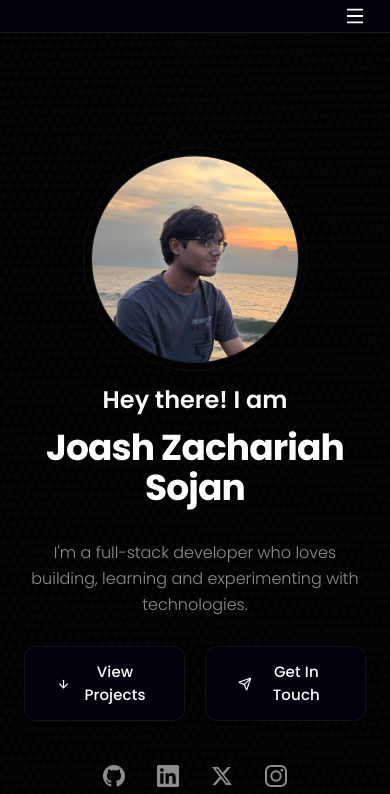
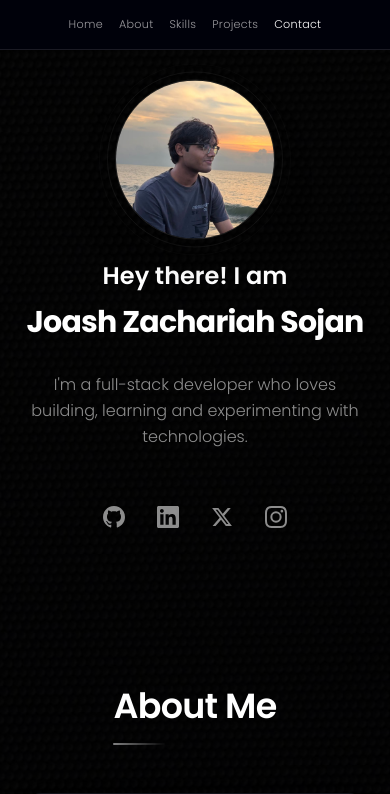
Before and after one commit to joashzach/Portfolio, a Next.js app: page / in a window 390 px wide. Shown: the top 794 px of the page. Built offline with nearby package versions, Linux system fonts and the light colour scheme.

Commit message:
mobile layout changes

```diff
--- a/src/app/page.tsx
+++ b/src/app/page.tsx
@@ -19,7 +19,7 @@ export default function Home() {
       {/* Footer */}
       <footer className="relative z-10 border-t border-white/10 px-6 py-4 text-center bg-[rgb(0,1,10)]">
         <p className="text-sm font-light text-white/60">
-          © {new Date().getFullYear()} {portfolioData.hero.name}. All rights reserved.
+          © {new Date().getFullYear()} {portfolioData.hero.name}
         </p>
       </footer>
     </>
--- a/src/components/About/About.tsx
+++ b/src/components/About/About.tsx
@@ -16,7 +16,7 @@ export default function About() {
 
       <motion.div
         ref={ref}
-        className="glass-card p-8 md:p-12 w-full text-left"
+        className="glass-card p-5 md:p-10 w-full text-left"
         initial={{ opacity: 0, y: 30 }}
         animate={isInView ? { opacity: 1, y: 0 } : {}}
         transition={{ duration: 0.7, delay: 0.2, ease: [0.25, 0.46, 0.45, 0.94] }}
--- a/src/components/Hero/Hero.tsx
+++ b/src/components/Hero/Hero.tsx
@@ -50,7 +50,7 @@ export default function Hero() {
       className="relative flex items-center px-6 md:px-8"
     >
       <motion.div
-        className="mx-auto flex w-full max-w-[1200px] flex-col items-center gap-5 py-39 text-center lg:flex-row lg:gap-20 lg:text-left"
+        className="mx-auto flex w-full max-w-[1200px] flex-col items-center gap-5 py-20 text-center lg:flex-row lg:gap-20 lg:text-left lg:py-32"
         variants={containerVariants}
         initial="hidden"
         animate="visible"
@@ -62,7 +62,7 @@ export default function Hero() {
             transition={{ duration: 6, repeat: Infinity, ease: "easeInOut" }}
             className="relative"
           >
-            <div className="relative h-52 w-52 overflow-hidden rounded-full border border-white/10 shadow-2xl lg:h-64 lg:w-64">
+            <div className="relative h-40 w-40 overflow-hidden rounded-full border border-white/10 shadow-2xl md:h-52 md:w-52 lg:h-64 lg:w-64">
               <Image
                 src={hero.profileImage}
                 alt={hero.name}
@@ -90,7 +90,7 @@ export default function Hero() {
 
           <motion.h1
             variants={itemVariants}
-            className="mb-8 text-4xl font-bold tracking-tight md:text-5xl lg:text-5xl"
+            className="mb-8 text-3xl font-bold tracking-tight sm:text-4xl md:text-5xl lg:text-5xl"
           >
             {hero.name}
           </motion.h1>
@@ -105,25 +105,7 @@ export default function Hero() {
           </motion.p>
 
           {/* CTA Buttons */}
-          <motion.div
-            variants={itemVariants}
-            className="flex items-center gap-5 mb-8 w-full justify-center lg:justify-start"
-          >
-            <button
-              onClick={() => handleScrollTo("projects")}
-              className="btn-secondary flex-1 justify-center md:flex-none"
-            >
-              <ArrowDown size={18} />
-              View Projects
-            </button>
-            <button
-              onClick={() => handleScrollTo("contact")}
-              className="btn-secondary flex-1 justify-center md:flex-none"
-            >
-              <Send size={18} />
-              Get In Touch
-            </button>
-          </motion.div>
+          <div className="mb-4"></div>
 
           {/* Social Links under CTAs */}
           <motion.div
--- a/src/components/Navigation.tsx
+++ b/src/components/Navigation.tsx
@@ -67,67 +67,25 @@ export default function Navigation() {
         transition={{ duration: 0.6, ease: [0.25, 0.46, 0.45, 0.94] }}
         className="fixed top-0 left-0 right-0 z-50 w-full bg-[rgb(0,1,10)] border-b border-white/10"
       >
-        <div className="flex w-full items-center justify-center px-6 py-4">
-          {/* Desktop links */}
-          <div className="hidden items-center gap-10 md:flex">
+        <div className="flex w-full items-center justify-center px-4 py-4 md:px-6">
+          {/* Nav links */}
+          <div className="flex items-center gap-4 sm:gap-8 md:gap-10">
             {navLinks.map((link) => (
               <button
                 key={link.href}
                 onClick={() => handleNavClick(link.href)}
-                className={`relative text-sm font-light tracking-wide transition-all duration-300 ${activeSection === link.href.slice(1)
+                className={`relative text-[0.7rem] sm:text-[0.8rem] md:text-sm font-light tracking-wide transition-all duration-300 ${
+                  activeSection === link.href.slice(1)
                     ? "text-white"
                     : "text-white/60 hover:text-white"
-                  }`}
+                }`}
               >
                 {link.label}
               </button>
             ))}
           </div>
-
-          {/* Mobile menu button */}
-          <button
-            onClick={() => setIsMobileOpen(!isMobileOpen)}
-            className="absolute right-6 text-white md:hidden"
-            aria-label="Toggle menu"
-          >
-            {isMobileOpen ? <X size={22} /> : <Menu size={22} />}
-          </button>
         </div>
       </motion.nav>
-
-      {/* Mobile menu */}
-      <AnimatePresence>
-        {isMobileOpen && (
-          <motion.div
-            initial={{ opacity: 0 }}
-            animate={{ opacity: 1 }}
-            exit={{ opacity: 0 }}
-            transition={{ duration: 0.3 }}
-            className="fixed inset-0 z-40 flex items-center justify-center bg-[rgb(0,1,10)]"
-          >
-            <motion.div
-              initial={{ opacity: 0, y: 20 }}
-              animate={{ opacity: 1, y: 0 }}
-              exit={{ opacity: 0, y: 20 }}
-              transition={{ duration: 0.3, delay: 0.1 }}
-              className="flex flex-col items-center gap-8"
-            >
-              {navLinks.map((link, i) => (
-                <motion.button
-                  key={link.href}
-                  initial={{ opacity: 0, y: 15 }}
-                  animate={{ opacity: 1, y: 0 }}
-                  transition={{ delay: 0.15 + i * 0.08 }}
-                  onClick={() => handleNavClick(link.href)}
-                  className="text-2xl font-light tracking-wide text-white/80 transition-colors hover:text-white"
-                >
-                  {link.label}
-                </motion.button>
-              ))}
-            </motion.div>
-          </motion.div>
-        )}
-      </AnimatePresence>
     </>
   );
 }
--- a/src/components/Skills/Skills.tsx
+++ b/src/components/Skills/Skills.tsx
@@ -18,7 +18,7 @@ export default function Skills() {
         {skills.map((skillGroup, groupIndex) => (
           <motion.div
             key={skillGroup.category}
-            className="glass-card p-6 md:p-8 max-w-2xl "
+            className="glass-card p-5 md:p-8 max-w-2xl "
             initial={{ opacity: 0, y: 25 }}
             animate={isInView ? { opacity: 1, y: 0 } : {}}
             transition={{
```
